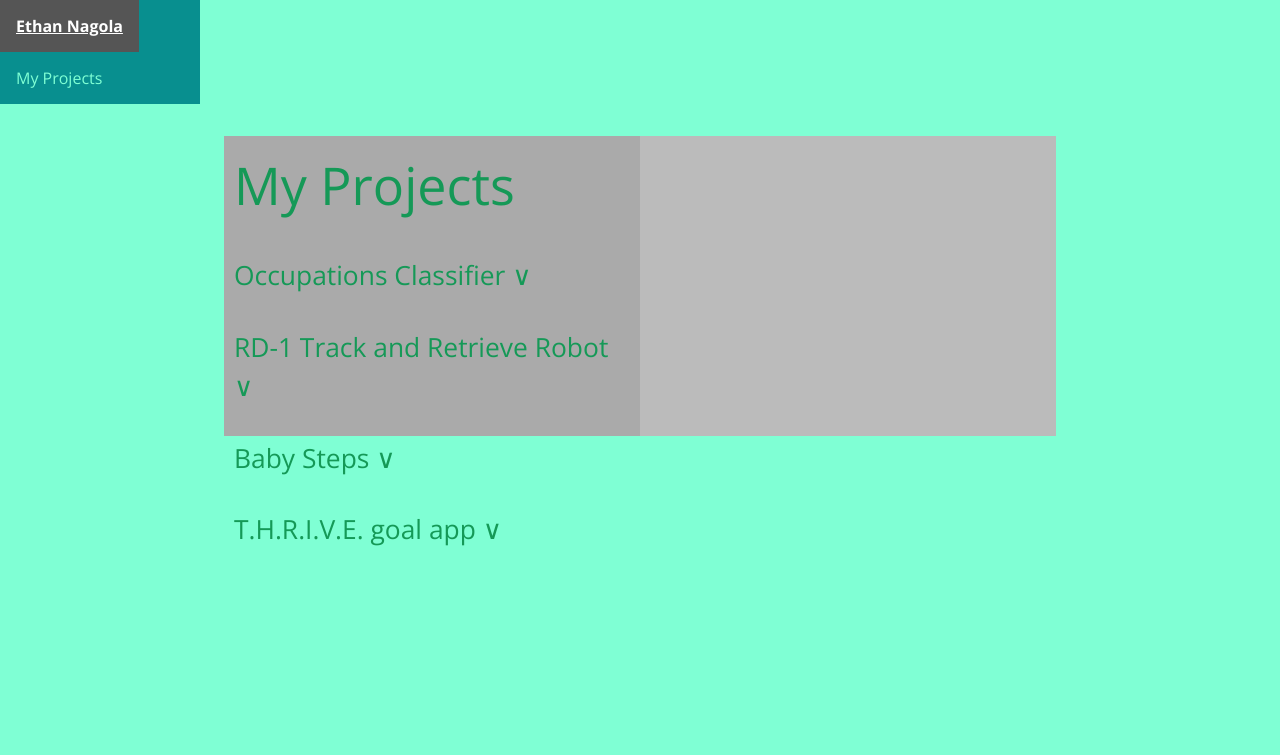
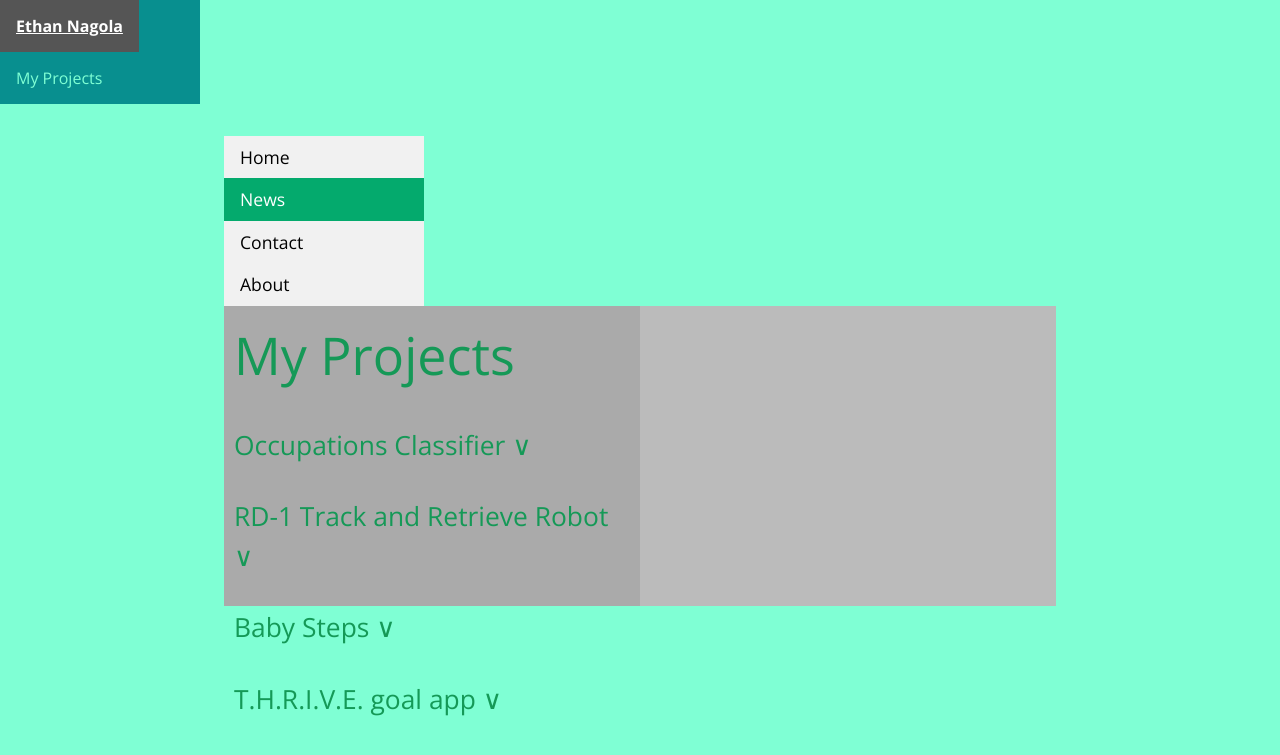
Before and after one commit to enagola/web, a Jekyll site: the page built from docs/projects.md, in a window 1280 px wide. Shown: the top 755 px of the page. Built offline with Jekyll 4.4.1, drawn with Linux system fonts in a browser that asks for light colours.

Commit message:
Update projects.md

```diff
--- a/docs/projects.md
+++ b/docs/projects.md
@@ -4,6 +4,12 @@ layout: template
 filename: projects
 pageheader: page-header-about
 ---
+<ul>
+  <li><a onclick="toggleText('home')" id='home' href="#home">Home</a></li>
+  <li><a onclick="toggleText('news')" id='news' class="active" href="#news">News</a></li>
+  <li><a onclick="toggleText('contact')" id='contact' href="#contact">Contact</a></li>
+  <li><a onclick="toggleText('about')" id='about' href="#about">About</a></li>
+</ul>
 
 <div class="row">
   <div class="column" style="background-color:#aaa;">
```
